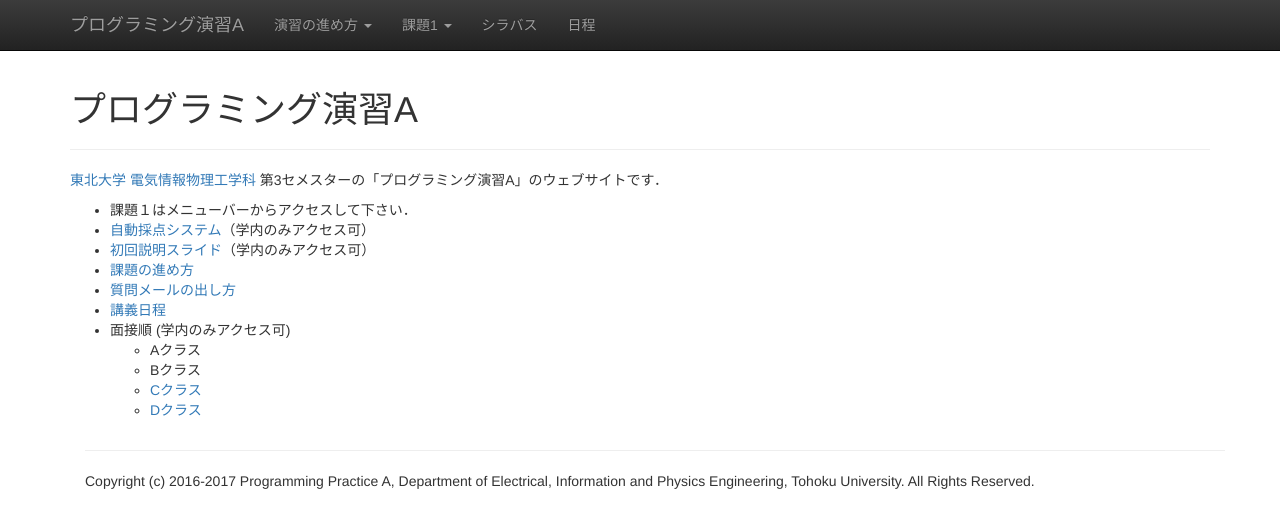
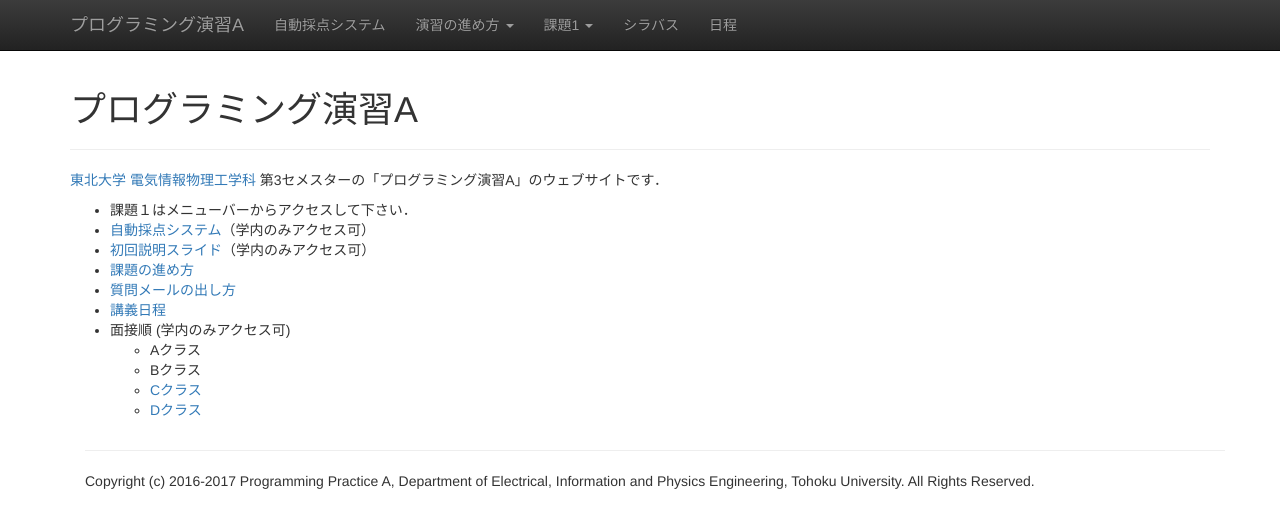
Before and after one commit to ecei-tohoku/ppa-public, a Jekyll site: the page built from index.md, in a window 1280 px wide. Shown: the top 528 px of the page. Built offline with Jekyll 4.4.1, drawn with Linux system fonts in a browser that asks for light colours; nearby versions of some CDN libraries.

Commit message:
Add the URL of the automatic scoring system in the menu bar.

```diff
--- a/_data/menu.yaml
+++ b/_data/menu.yaml
@@ -1,3 +1,5 @@
+- text: 自動採点システム
+  url: https://www.cl.ecei.tohoku.ac.jp/ppa/
 - text: 演習の進め方
   subitems:
     - text: 初回の環境設定
```
